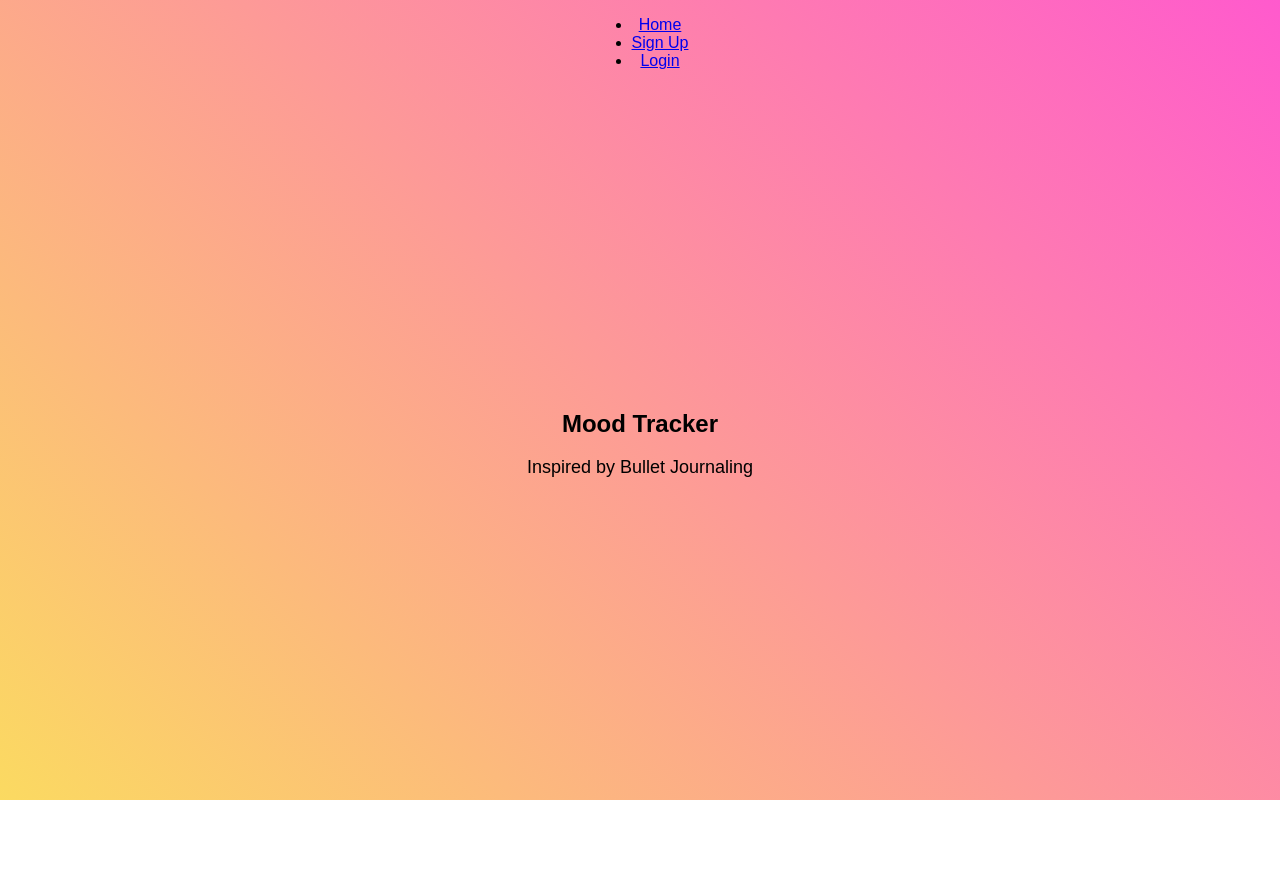
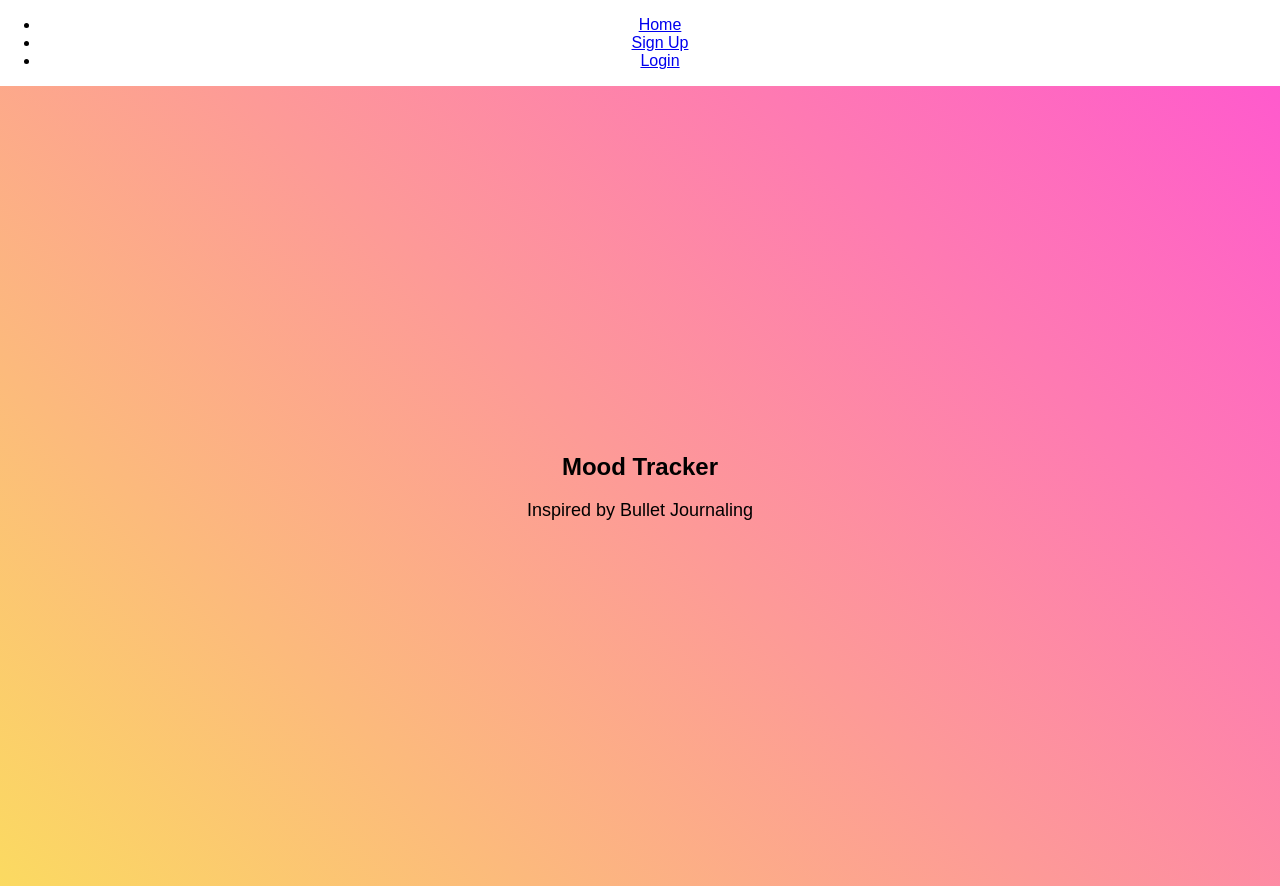
Before and after one commit to codeannie/mood-tracker-client, a React (Create React App) app: page / in a window 1280 px wide. Before the commit the page ends 800 px from the top, so only its background shows below. Built offline with nearby package versions, Linux system fonts and the light colour scheme.

Commit message:
moved routing from landing page component to app component

```diff
--- a/src/App.js
+++ b/src/App.js
@@ -1,14 +1,38 @@
 import React, { Component } from 'react';
+import { BrowserRouter as Router, Route, Link } from 'react-router-dom';
 import LandingPage from './landing-page/landing-page.component';
-
+import Dashboard from './dashboard/dashboard.component';
+import SignUpForm from './landing-page/signupForm-component';
+import LoginForm from './landing-page/loginForm-component';
 import './App.css';
 
 class App extends Component {
   render() {
     return (
-      <div className="App">
-        <LandingPage />
-      </div>
+
+      <Router>
+        {/* <LandingPage /> */}
+        <div className="App">
+          <div className="nav-buttons">
+            <ul>
+              <li>
+                <Link to="/"> Home </Link>
+              </li>
+              <li>
+                <Link to="signup"> Sign Up </Link>
+              </li>
+              <li>
+                <Link to="login"> Login </Link>
+              </li>
+            </ul>
+          </div>
+          <Route exact path="/" component={LandingPage} />
+          <Route exact path="/signup" component={SignUpForm} />
+          <Route exact path="/login" component={LoginForm} />
+          <Route exact path="/dashboard" component={Dashboard} />
+        </div>
+      </Router>
+
     );
   }
 }
--- a/src/landing-page/landing-page.component.js
+++ b/src/landing-page/landing-page.component.js
@@ -1,35 +1,14 @@
 import React from 'react';
 import { BrowserRouter as Router, Route, Link } from 'react-router-dom';
 import LandingContent from './landing-content.component';
-import SignUpForm from './signupForm-component';
-import LoginForm from './loginForm-component';
 import './landing-page.css';
 
 export default class LandingPage extends React.Component {
   render() {
     return (
-      <Router>
-        <div className="landing-page">
-          <div className="nav-buttons">
-            <ul>
-              <li>
-                <Link to="/"> Home </Link>
-              </li>
-              <li>
-                <Link to="signup"> Sign Up </Link>
-              </li>
-              <li>
-                <Link to="login"> Login </Link>
-              </li>
-            </ul>
-          </div>
-
-          <Route exact path="/" component={LandingContent} />
-          <Route exact path="/signup" component={SignUpForm} />
-          <Route path="/login" component={LoginForm} />
-
-        </div>
-      </Router>
+      <div className="landing-page">
+        <LandingContent />
+      </div>
     );
   }
 }
```
